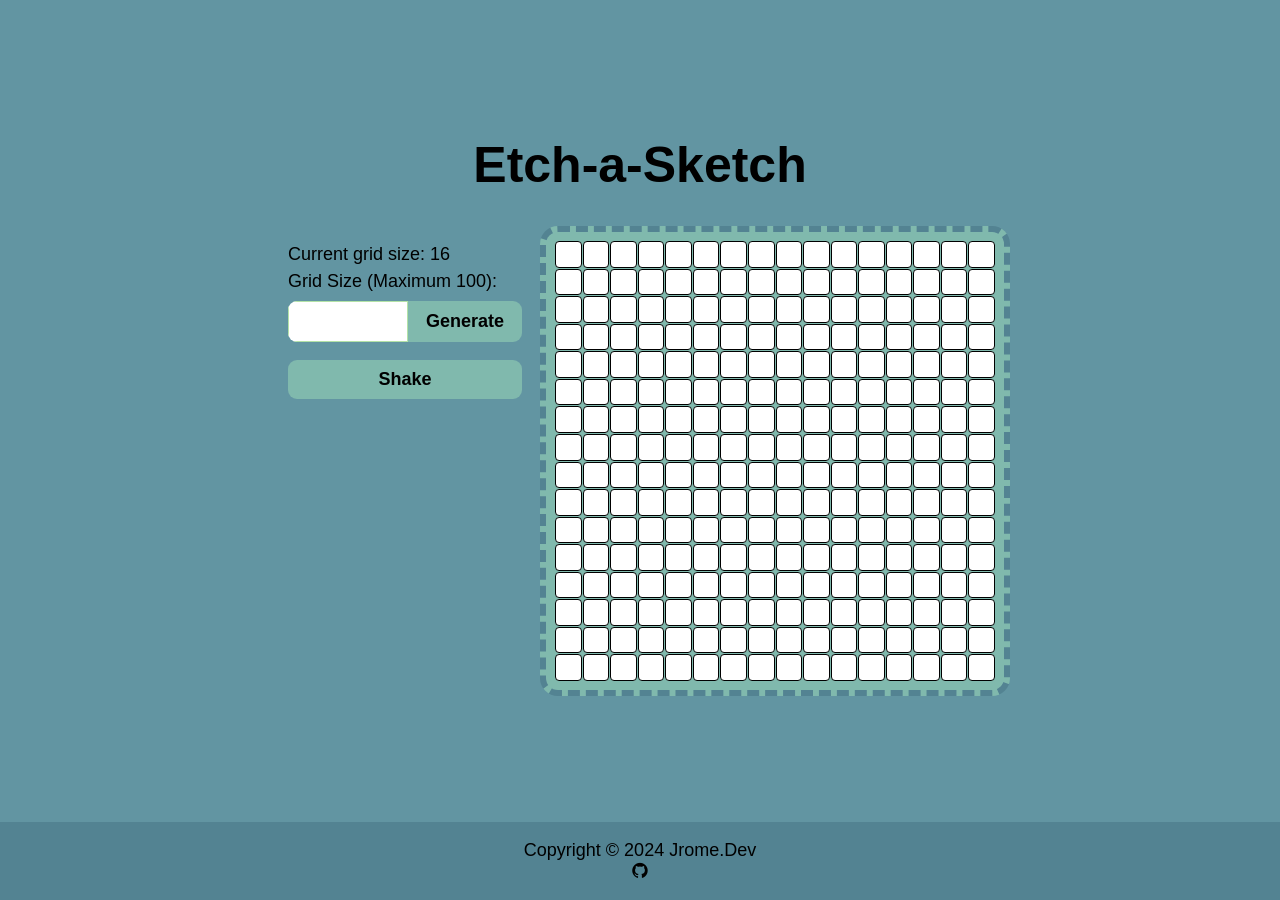
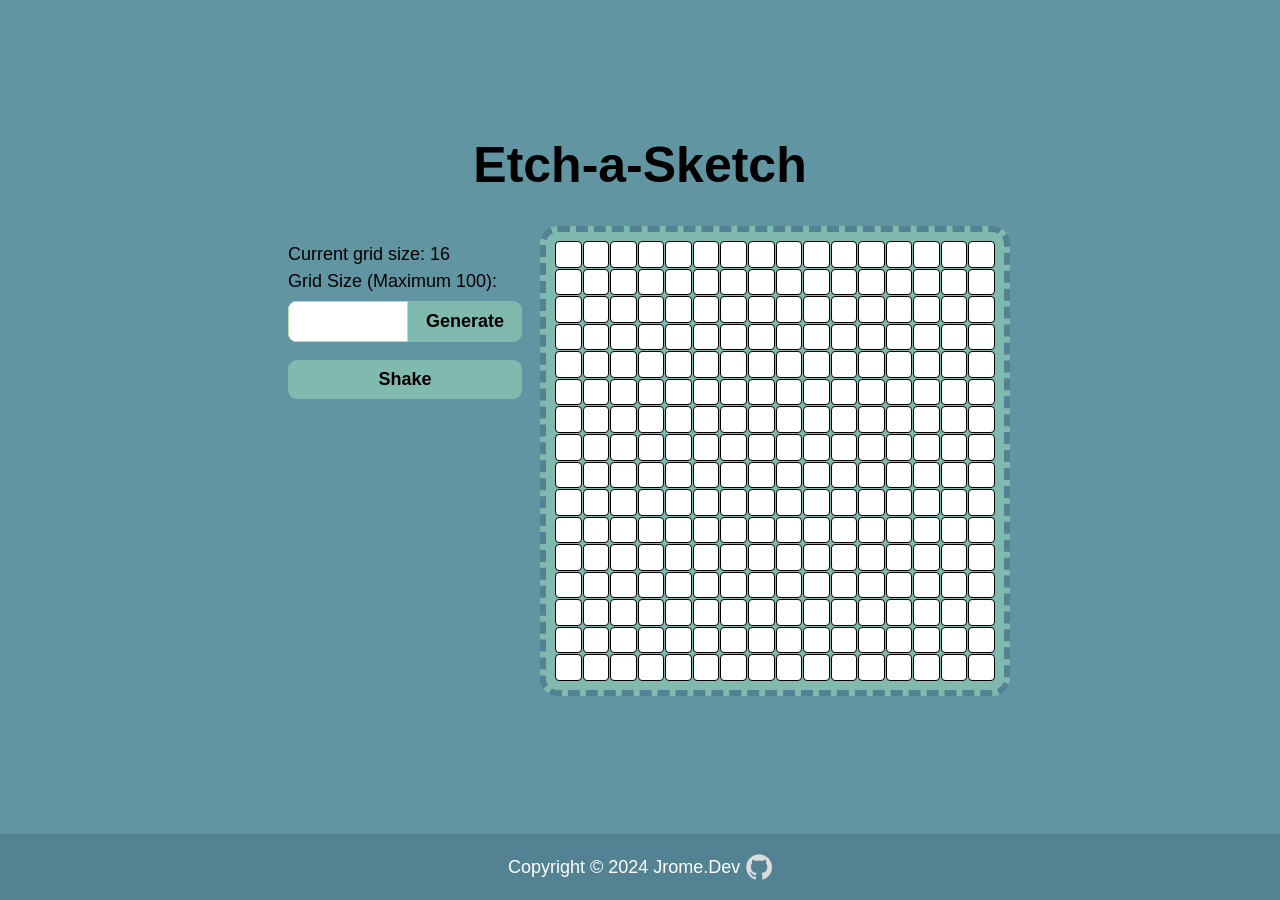
Before and after one commit to jrome3920/etch-a-sketch, a plain HTML site: page index.html in a window 1280 px wide. Drawn offline with Linux system fonts and the light colour scheme; a web font is replaced by a local one.

Commit message:
Modified footer style and icon

```diff
--- a/style.css
+++ b/style.css
@@ -133,9 +133,25 @@ footer{
     width: 100%;
     text-align: center;
     padding: 1rem 0;
+    display: flex;
+    align-items: center;
+    justify-content: center;
+    gap: 6px;
+    color: #fff;
 
     & p{
         margin: 0;
+    }
+}
+
+i.fa-github{
+    font-size: 30px;
+    color: #DCDCDC;
+    transition: .4s ease;
+    cursor: pointer;
+
+    &:hover{
+        transform: rotate(360deg);
     }
 }
 
```
